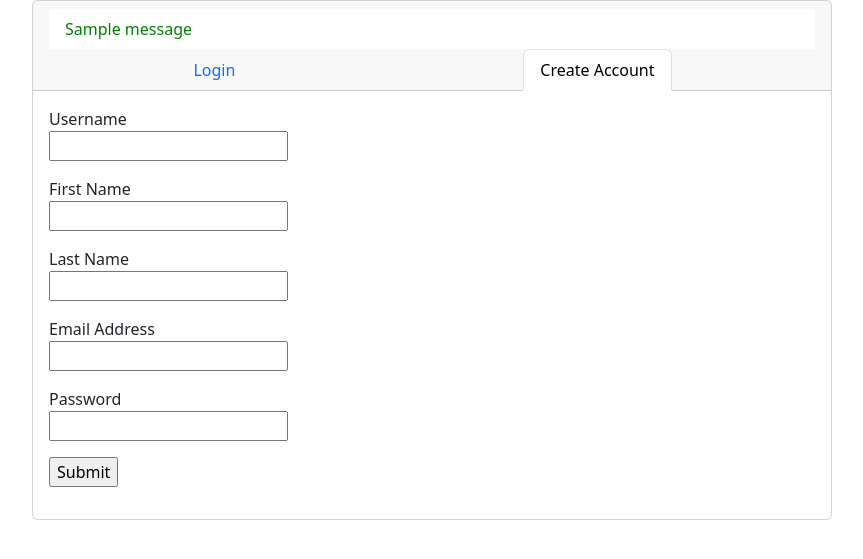
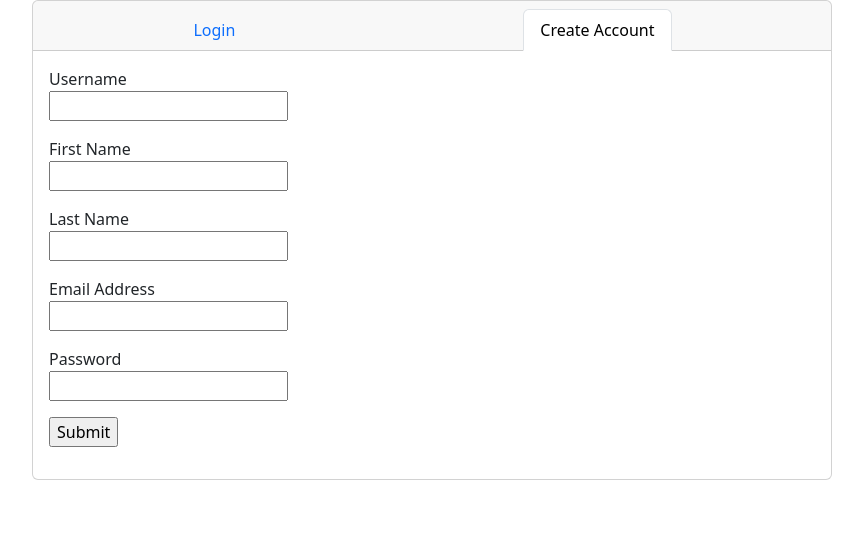
Before and after one commit to andrtbo/401StockApplication, a Flask app: page /create-account in a window 1280 px wide. Shown: the part 56-615 px from the top of the page, without its empty margins (208-1071 px from the left). Run offline with Flask 3, Linux system fonts and the light colour scheme; tables that the repository leaves empty hold one stand-in row (values such as "Sample post"); one stand-in notice (Sample message) is shown.

Commit message:
Revert "Account creation page can flash messages"
This reverts commit 125a0ccb3de6acc71abb55585ed1e44e0497dff0.

```diff
--- a/templates/create_account.html
+++ b/templates/create_account.html
@@ -7,18 +7,6 @@
     <div class="card mx-auto" style="width: 50rem;">
         <!-- Card nav tabs-->
         <div class="card-header">
-
-        <!-- List group for flashed messages -->
-        <ul class="list-group list-group-flush">
-            {% with messages = get_flashed_messages() %}
-            {% if messages %}
-                {% for message in messages %}
-                <li class="list-group-item" style="color: green;">{{ message }}</li>
-                {% endfor %}
-            {% endif %}
-            {% endwith %}
-        </ul>
-
         <ul class="nav nav-tabs card-header-tabs w-100 justify-content-around">
             <li class="nav-item">
                 <a class="nav-link" href="{{ url_for('login') }}">Login</a>
```
